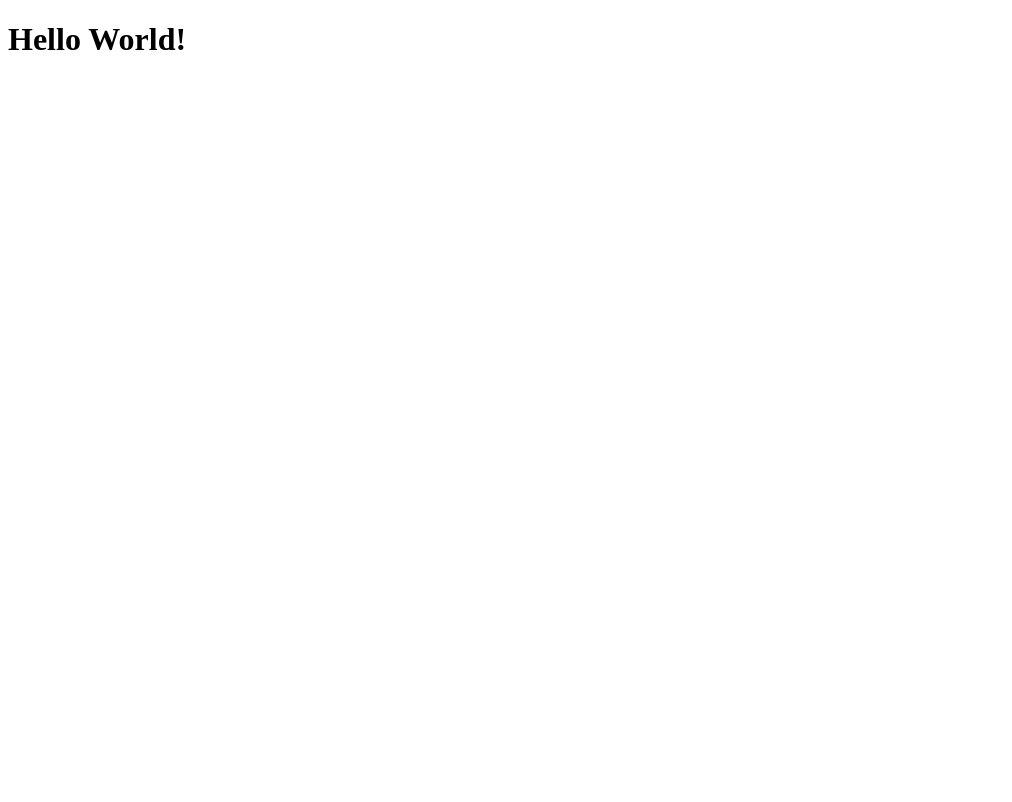
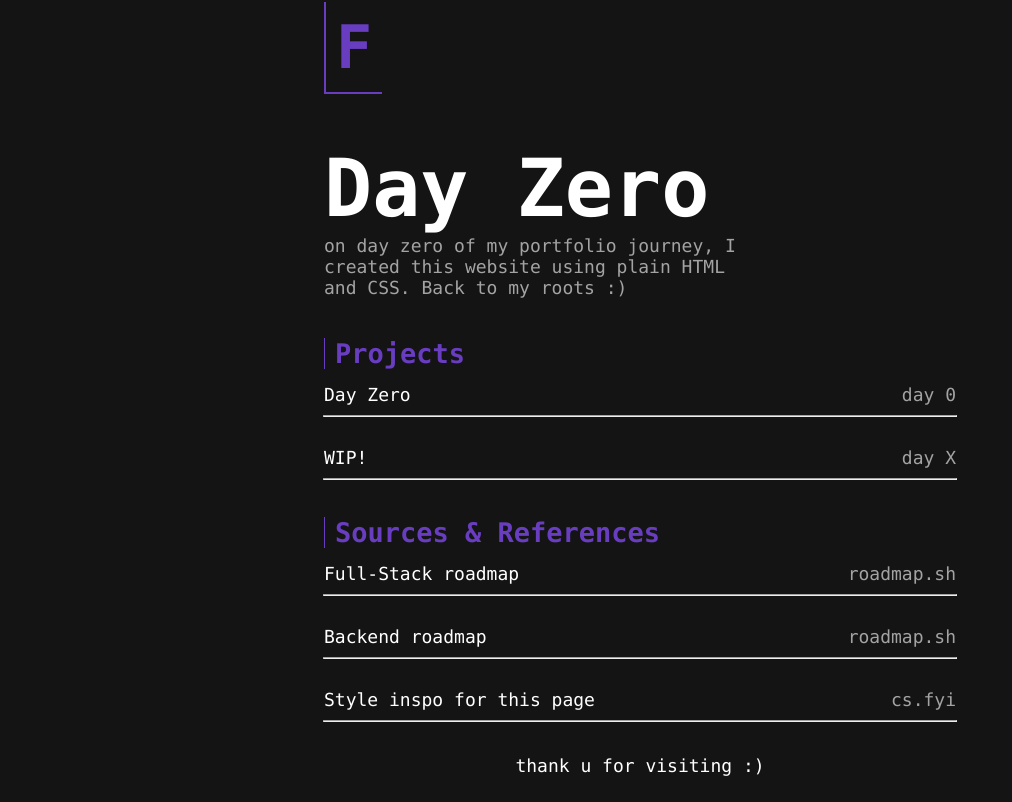
Before and after one commit to fausto022/Day-Zero, a plain HTML site: page index.html in a window 1280 px wide. Shown: the whole page, without its empty margins (0-1012 px from the left). Drawn offline with Linux system fonts and the light colour scheme.

Commit message:
front page v1

```diff
--- a/index.html
+++ b/index.html
@@ -1,11 +1,69 @@
 <!DOCTYPE html>
 
 <head>
-    <title> Hello World! </title>
+    <title> Fausto's Abstract </title>
+    <link rel="stylesheet" href="style.css">
 </head>
 
 <body>
     <div class="header">
-        <h1>Hello World!</h1>
+        <a class="icon" href="/">F</a>
+    </div>
+    <div class="content">
+        <div class="container-header">
+            <h1>Day Zero</h1>
+            <p>on day zero of my portfolio journey, I created this website using plain HTML and CSS. Back to my roots :)
+            </p>
+        </div>
+        <div class="container-list">
+            <h2>
+                Projects
+            </h2>
+            <div class="container-list-item">
+                <a class="container-list-item-content" href="https://github.com/fausto022/">
+                    <span class="container-list-item-content-name">Day Zero</span>
+                    <span class="container-list-item-content-date">day 0</span>
+                </a>
+                <hr>
+            </div>
+            <div class="container-list-item">
+                <a class="container-list-item-content">
+                    <span class="container-list-item-content-name">WIP!</span>
+                    <span class="container-list-item-content-date">day X</span>
+                </a>
+                <hr>
+            </div>
+        </div>
+        <div class="container-list">
+            <h2>
+                Sources & References
+            </h2>
+            <div class="container-list-item">
+                <a class="container-list-item-content" href="https://roadmap.sh/full-stack">
+                    <span class="container-list-item-content-name">Full-Stack roadmap</span>
+                    <span class="container-list-item-content-date">roadmap.sh</span>
+                </a>
+                <hr>
+            </div>
+            <div class="container-list-item">
+                <a class="container-list-item-content" href="https://roadmap.sh/backend">
+                    <span class="container-list-item-content-name">Backend roadmap</span>
+                    <span class="container-list-item-content-date">roadmap.sh</span>
+                </a>
+                <hr>
+            </div>
+            <div class="container-list-item">
+                <a class="container-list-item-content" href="https://cs.fyi/">
+                    <span class="container-list-item-content-name">Style inspo for this page</span>
+                    <span class="container-list-item-content-date">cs.fyi</span>
+                </a>
+                <hr>
+            </div>
+        </div>
+        <div class="container-closer">
+            <p>
+                thank u for visiting :)
+            </p>
+        </div>
     </div>
 </body>
--- /dev/null
+++ b/style.css
@@ -0,0 +1,111 @@
+/* @font-face {
+    font-family: verdana;
+} */
+
+body {
+    font-family: "Lucida Console";
+    font-size: large;
+    background-color: #141414;
+    color: #ffffff;
+    display: flex;
+    flex-direction: column;
+    justify-content: center;
+    align-items: center;
+}
+
+.header {
+    width: 50%;
+    height: 80px;
+    margin: 0;
+    padding: 0;
+    display: flex;
+    align-items: center;
+    justify-content: space-between;
+}
+
+.header a,
+.header a:hover,
+.header a:visited {
+    text-decoration: none;
+}
+
+.icon {
+    padding: 10px;
+    border-left: #683DBF 2px solid;
+    border-bottom: #683DBF 2px solid;
+    color: #683DBF;
+    font-size: 60px;
+    font-weight: bold;
+}
+
+.content {
+    width: 50%;
+}
+
+.container-header h1 {
+    margin-bottom: 0;
+    font-size: 80px;
+    font-weight: bold;
+}
+
+.container-header p {
+    word-wrap: break-word;
+    width: 70%;
+    margin-top: 0;
+    color: #a3a3a3;
+}
+
+.container-list {
+    display: flex;
+    flex-direction: column;
+    align-items: stretch;
+}
+
+.container-list h2 {
+    color: #683DBF;
+    margin-bottom: 0px;
+    font-weight: bold;
+    border-left: #683DBF 1px solid;
+    padding-left: 10px;
+}
+
+.container-list-item {
+    display: flex;
+    flex-direction: column;
+    align-items: center;
+    padding-top: 15px;
+    padding-bottom: 15px;
+}
+
+.container-list-item a,
+.container-list-item a:visited {
+    color: white;
+    text-decoration: none;
+}
+
+.container-list-item a:hover .container-list-item-content-date {
+    color: white;
+}
+
+.container-list-item-content {
+    display: flex;
+    justify-content: space-between;
+    width: 100%;
+    padding-bottom: 10px;
+    text-decoration: none;
+}
+
+.container-list-item-content-date {
+    color: #a3a3a3;
+}
+
+.container-list-item hr {
+    border-top: 1px solid #a3a3a3;
+    width: 100%;
+    margin: 0;
+}
+
+.container-closer {
+    display: flex;
+    justify-content: center;
+}
```
